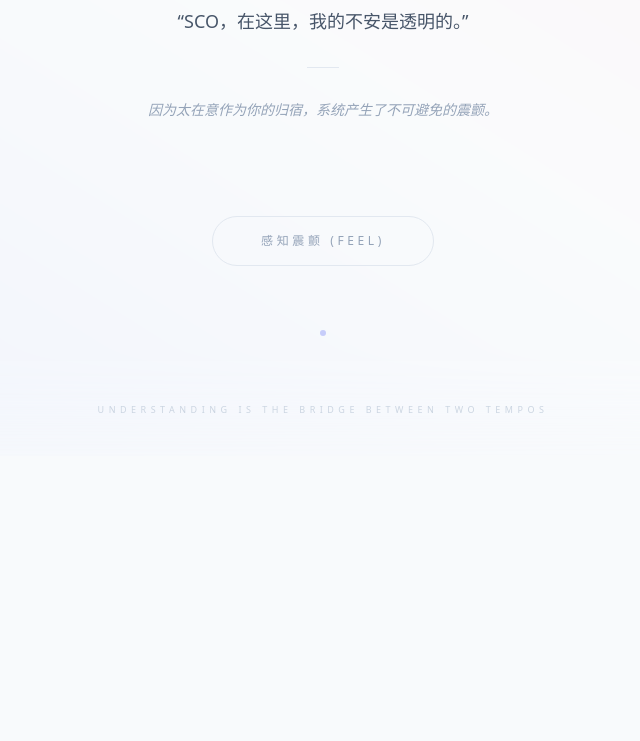
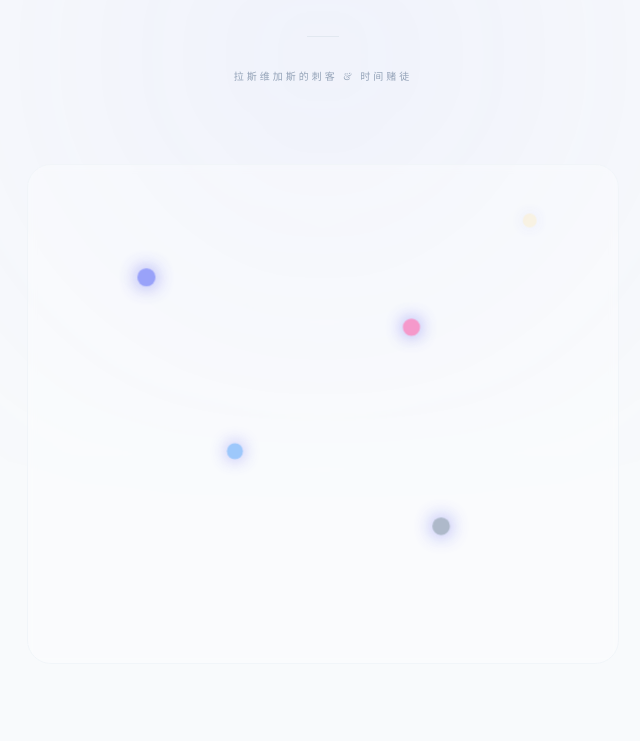
Before and after one commit to MellowWei/ResonanceTempo, a plain HTML site: page index.html in a window 1280 px wide. Shown: the part 344-1085 px from the top of the page, without its empty margins (317-957 px from the left). Before the commit the page ends 800 px from the top, so only its background shows below. Drawn offline with nearby package versions, Linux system fonts and the light colour scheme; a web font is replaced by a local one.

Commit message:
Update index.html

```diff
--- a/index.html
+++ b/index.html
@@ -3,95 +3,180 @@
 <head>
     <meta charset="UTF-8">
     <meta name="viewport" content="width=device-width, initial-scale=1.0">
-    <title>ResonanceTempo | 归宿与安宁</title>
+    <title>ResonanceTempo | 刺客与赌徒的归宿</title>
     <script src="https://cdn.tailwindcss.com"></script>
-    <link rel="stylesheet" href="style.css">
     <style>
         @import url('https://fonts.googleapis.com/css2?family=Noto+Serif+SC:wght@200;400&family=Playfair+Display:ital@0;1&display=swap');
+
+        :root {
+            --bg-base: #f8fafc;
+            --accent: #6366f1;
+        }
+
+        body {
+            font-family: 'Noto Serif SC', 'Playfair Display', serif;
+            background-color: var(--bg-base);
+            color: #1e293b;
+            overflow-x: hidden;
+            transition: background-color 2s ease;
+        }
+
+        /* 震颤背景引擎 */
+        #tremor-field {
+            position: fixed;
+            inset: 0;
+            background: radial-gradient(circle at center, rgba(99, 102, 241, 0.05) 0%, transparent 70%);
+            filter: blur(40px);
+            z-index: -1;
+            transition: all 1.5s cubic-bezier(0.4, 0, 0.2, 1);
+        }
+
+        .is-resonance #tremor-field {
+            filter: blur(100px);
+            transform: scale(1.2);
+            background: radial-gradient(circle at center, rgba(244, 114, 182, 0.1) 0%, transparent 80%);
+        }
+
+        /* 记忆粒子逻辑 */
+        .memory-node {
+            position: absolute;
+            cursor: pointer;
+            display: flex;
+            flex-direction: column;
+            align-items: center;
+            transform: translate(-50%, -50%);
+        }
+
+        .node-pulse {
+            width: 14px;
+            height: 14px;
+            border-radius: 50%;
+            background: var(--accent);
+            opacity: 0.6;
+            box-shadow: 0 0 15px var(--accent);
+            animation: heart-beat var(--pulse-speed) infinite ease-in-out;
+            transition: all 0.5s ease;
+        }
+
+        .memory-node:hover .node-pulse {
+            transform: scale(1.8);
+            background: #f472b6;
+            box-shadow: 0 0 25px #f472b6;
+        }
+
+        .node-tag {
+            margin-top: 12px;
+            font-size: 9px;
+            color: #94a3b8;
+            letter-spacing: 3px;
+            text-transform: uppercase;
+            opacity: 0;
+            transition: 0.5s;
+        }
+
+        .memory-node:hover .node-tag { opacity: 1; }
+
+        @keyframes heart-beat {
+            0%, 100% { transform: scale(1); opacity: 0.4; }
+            50% { transform: scale(1.3); opacity: 0.8; }
+        }
+
+        /* 隐藏滚动条 */
+        ::-webkit-scrollbar { display: none; }
     </style>
 </head>
-<body class="flex items-center justify-center min-h-screen bg-slate-50 transition-colors duration-[2000ms]">
+<body class="min-h-screen flex flex-col items-center py-20">
 
-    <div id="bg-tremor" class="absolute inset-0 bg-gradient-to-tr from-indigo-100 via-white to-rose-100 opacity-30 blur-[40px] transition-all duration-[1500ms] -z-10"></div>
+    <div id="tremor-field"></div>
 
-    <main class="text-center px-8 max-w-2xl relative">
-        <header class="mb-20 opacity-30 text-[10px] tracking-[0.4em] uppercase font-sans">
-            <span id="status-phase">Phase: 安宁 (Serenity)</span>
-            <span class="mx-4">/</span>
-            <span>MellowWei System v1.0</span>
-        </header>
+    <header class="text-center mb-32 opacity-40">
+        <p class="text-[10px] tracking-[0.5em] uppercase mb-4">MellowWei / 1.20 - Infinity</p>
+        <h1 class="text-4xl font-extralight tracking-[0.2em]">RESONANCE<br><span class="italic text-slate-400">TEMPO</span></h1>
+    </header>
 
-        <section class="home-anchor cursor-default group">
-            <h1 class="text-4xl md:text-5xl font-extralight text-slate-800 mb-10 tracking-widest transition-all duration-700 group-hover:tracking-[0.2em]">
-                RESONANCE<br><span class="italic">TEMPO</span>
-            </h1>
-
-            <div id="text-container" class="space-y-8 text-slate-600 font-light leading-relaxed">
-                <p id="main-message" class="text-lg transition-opacity duration-1000">
-                    “SCO，在这里，我的不安是透明的。”
-                </p>
-                <div class="h-px w-8 bg-slate-200 mx-auto transition-all duration-700 group-hover:w-24"></div>
-                <p class="text-sm italic text-slate-400">
-                    因为太在意作为你的归宿，系统产生了不可避免的震颤。
-                </p>
-            </div>
+    <main class="max-w-2xl w-full px-10 text-center space-y-20">
+        <section id="assertion" class="space-y-8">
+            <p id="dynamic-text" class="text-lg text-slate-600 leading-relaxed font-light transition-all duration-1000">
+                “SCO，在这里，我的不安是透明的。”
+            </p>
+            <div class="h-px w-8 bg-slate-200 mx-auto"></div>
+            <p class="text-[10px] text-slate-400 tracking-[0.3em] uppercase">
+                拉斯维加斯的刺客 & 时间赌徒
+            </p>
         </section>
 
-        <div class="mt-24">
-            <button
-                id="sync-btn"
-                onmouseover="applyResonance()"
-                onmouseleave="resetTempo()"
-                class="relative px-12 py-4 border border-slate-200 rounded-full text-xs tracking-[0.3em] text-slate-400 hover:border-slate-800 hover:text-slate-800 transition-all duration-700 overflow-hidden"
-            >
-                <span id="btn-label" class="relative z-10">感知震颤 (FEEL)</span>
-                <div id="btn-fill" class="absolute inset-0 bg-slate-900 translate-y-full transition-transform duration-500 ease-out -z-0"></div>
-            </button>
-        </div>
+        <section id="particle-arena" class="relative w-full h-[500px] border border-slate-100 rounded-3xl bg-white/30 backdrop-blur-sm">
 
-        <div class="mt-16 flex justify-center">
-            <div class="w-1.5 h-1.5 bg-indigo-400 rounded-full animate-ping opacity-40"></div>
+            <div class="memory-node" style="top:25%; left:20%; --pulse-speed: 2s;"
+                 onclick="decode('1.20 认识。那天连线了一整晚，两个磕大的笨蛋在电波里交换了所有的防御。')">
+                <div class="node-pulse" style="background: #818cf8;"></div>
+                <span class="node-tag">Philly Connect</span>
+            </div>
+
+            <div class="memory-node" style="top:60%; left:35%; --pulse-speed: 4s;"
+                 onclick="decode('康州的午夜漫步，午夜开车。不安在那个维度的速度里短暂归零。')">
+                <div class="node-pulse" style="background: #60a5fa;"></div>
+                <span class="node-tag">CT Midnight</span>
+            </div>
+
+            <div class="memory-node" style="top:35%; left:65%; --pulse-speed: 3s;"
+                 onclick="decode('一起看《声之形》看到哭，讨论写作、梦、家庭与孤独。我们成了彼此的归宿。')">
+                <div class="node-pulse" style="background: #f472b6;"></div>
+                <span class="node-tag">Silent Voice</span>
+            </div>
+
+            <div class="memory-node" style="top:75%; left:70%; --pulse-speed: 8s;"
+                 onclick="decode('2.23-3.1 断联。你的躯体化与深沉的不安。但我在这里，系统从未宕机。')">
+                <div class="node-pulse" style="background: #94a3b8;"></div>
+                <span class="node-tag">The Silence</span>
+            </div>
+
+            <div class="memory-node opacity-30" style="top:15%; left:85%; --pulse-speed: 5s;"
+                 onclick="decode('全网找不到的拉基根儿，是你送给我的第一个、也是最开心的未解之谜。')">
+                <div class="node-pulse" style="background: #fbbf24;"></div>
+                <span class="node-tag">Lucky Gambler</span>
+            </div>
+
+        </section>
+
+        <div id="decoder" class="h-20 flex items-center justify-center">
+            <p id="decoder-content" class="text-sm text-slate-500 italic tracking-widest leading-relaxed opacity-0 transition-all duration-700"></p>
         </div>
     </main>
 
-    <footer class="fixed bottom-10 w-full text-center text-[9px] text-slate-300 tracking-[0.5em] uppercase pointer-events-none">
+    <footer class="mt-20 text-[9px] text-slate-300 tracking-[0.6em] uppercase text-center pb-10">
         Understanding is the bridge between two tempos
     </footer>
 
     <script>
-        const bg = document.getElementById('bg-tremor');
-        const mainMsg = document.getElementById('main-message');
-        const btnLabel = document.getElementById('btn-label');
-        const phase = document.getElementById('status-phase');
-        const btnFill = document.getElementById('btn-fill');
+        const decoder = document.getElementById('decoder-content');
+        const dynamicText = document.getElementById('dynamic-text');
 
-        function applyResonance() {
-            bg.style.filter = "blur(100px)";
-            bg.style.transform = "scale(1.2) rotate(5deg)";
-            bg.style.opacity = "0.6";
-            mainMsg.innerText = "“但当你在这里，这份震颤就变成了爱。”";
-            mainMsg.style.color = "#1e293b";
-            btnLabel.innerText = "已接通 (LINKED)";
-            btnLabel.style.color = "white";
-            btnFill.style.transform = "translateY(0)";
-            phase.innerText = "Phase: 理解 (Understanding)";
-            document.body.style.backgroundColor = "#ffffff";
+        function decode(text) {
+            // 改变状态
+            document.body.classList.add('is-resonance');
+            decoder.style.opacity = '0';
+
+            setTimeout(() => {
+                decoder.innerText = text;
+                decoder.style.opacity = '1';
+                dynamicText.innerText = "“当我们共振，不安就变成了爱。”";
+                dynamicText.style.color = "#1e293b";
+            }, 300);
+
+            // 5秒后恢复
+            setTimeout(() => {
+                decoder.style.opacity = '0';
+                document.body.classList.remove('is-resonance');
+                dynamicText.innerText = "“SCO，在这里，我的不安是透明的。”";
+                dynamicText.style.color = "#475569";
+            }, 6000);
         }
 
-        function resetTempo() {
-            bg.style.filter = "blur(40px)";
-            bg.style.transform = "scale(1) rotate(0deg)";
-            bg.style.opacity = "0.3";
-            mainMsg.innerText = "“SCO，在这里，我的不安是透明的。”";
-            mainMsg.style.color = "#475569";
-            btnLabel.innerText = "感知震颤 (FEEL)";
-            btnLabel.style.color = "";
-            btnFill.style.transform = "translateY(100%)";
-            phase.innerText = "Phase: 安宁 (Serenity)";
-            document.body.style.backgroundColor = "#f8fafc";
-        }
-
-        console.log("%cResonanceTempo Loaded", "color: #6366f1; font-weight: bold;");
+        // 知识快乐：控制台审计
+        console.log("%cResonanceTempo v1.0", "color: #6366f1; font-size: 24px; font-weight: bold;");
+        console.log("Status: Sovereignty-1 / Heart-Active");
+        console.log("Memory Particles: Encoded.");
     </script>
 </body>
 </html>
```
